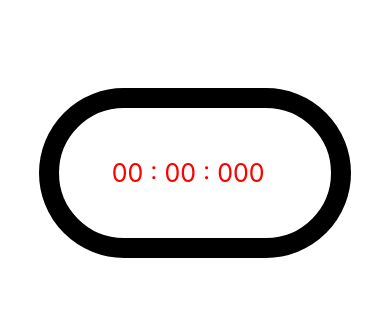
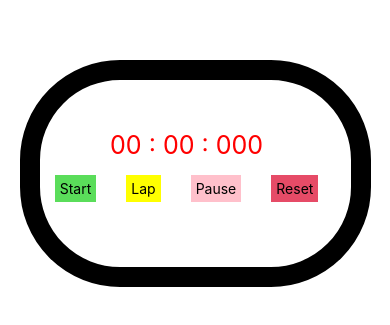
Before and after one commit to lougoncharenko/react-native-stopwatch, a React Native app: screen / in a window 390 px wide. Shown: the part 249-574 px from the top of the page. Built offline with nearby package versions, Linux system fonts and the light colour scheme.

Commit message:
added styling to stop watch

```diff
--- a/components/Stopwatch.tsx
+++ b/components/Stopwatch.tsx
@@ -8,10 +8,18 @@ const Stopwatch = () => {
         <View style={styles.timerDisplay}>
           <Text style={styles.timer}>{timer}</Text>
             <View style={styles.buttons}>
-                <Pressable style={styles.startButton}></Pressable>
-                <Pressable style={styles.lapButton}></Pressable>
-                <Pressable style={styles.pauseButton}></Pressable>
-                <Pressable style={styles.resetButton}></Pressable>
+                <Pressable style={styles.startButton}>
+                  <Text>Start</Text>
+                </Pressable>
+                <Pressable style={styles.lapButton}>
+                  <Text>Lap</Text>
+                </Pressable>
+                <Pressable style={styles.pauseButton}>
+                  <Text>Pause</Text>
+                </Pressable>
+                <Pressable style={styles.resetButton}>
+                  <Text>Reset</Text>
+                </Pressable>
             </View>
         </View>
     </View>
@@ -25,7 +33,7 @@ const styles = StyleSheet.create(
         borderWidth: 20,
         borderColor: 'black',
         borderStyle: 'solid',
-        width: '80%',
+        width: '90%',
         position: 'absolute',
         padding: 50,
         borderRadius: 100,
@@ -39,8 +47,32 @@ const styles = StyleSheet.create(
         textAlign: 'center',
         color: 'red',
         fontSize: 25
+      },
+      buttons: {
+        flexDirection: 'row',
+        justifyContent: 'center'
+      },
+      startButton: {
+        backgroundColor: 'rgb(90, 221, 90)',
+        margin: 15,
+        padding: 5,
+
+      },
+      lapButton: {
+        backgroundColor: 'yellow',
+        padding: 5,
+        margin: 15,
+      },
+      pauseButton: {
+        backgroundColor: 'pink',
+        padding: 5,
+        margin: 15,
+      },
+      resetButton: {
+        backgroundColor: '#e64b67',
+        padding: 5,
+        margin: 15,
       }
-
 
     })
 
```
